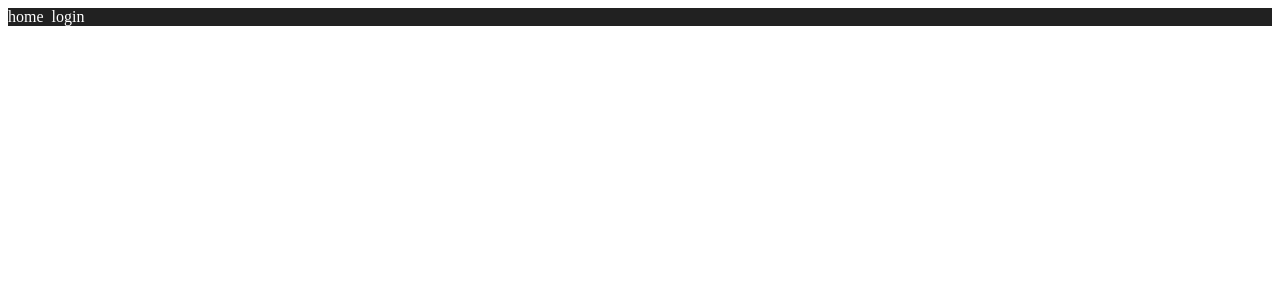
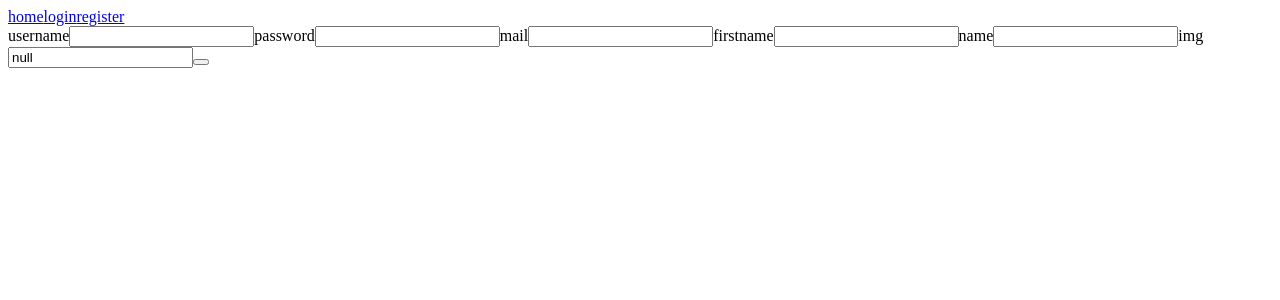
Before and after one commit to Maddax10/sports-front-vueJS, a Vue app: page /register in a window 1280 px wide. Before the commit this address had no page. Shown: the top 300 px of the page. Built offline with nearby package versions, Linux system fonts and the light colour scheme.

Commit message:
add link to nav, create RegisterView and basic form

```diff
--- a/src/App.vue
+++ b/src/App.vue
@@ -2,6 +2,7 @@
   <nav>
     <router-link class="link" to="/">home</router-link>
     <router-link class="link" to="/login">login</router-link>
+    <router-link class="link" to="/register">register</router-link>
   </nav>
   <router-view></router-view>
 </template>
@@ -11,19 +12,4 @@ import { RouterView } from 'vue-router';
 
 </script>
 
-<style lang="scss" scoped>
-nav {
-  background-color: #212121;
-  display: flex;
-  gap: .5rem;
-
-  .link {
-    color: white;
-    text-decoration: none;
-
-    &:hover {
-      color: #ff3e3e;
-    }
-  }
-}
-</style>
+<style lang="scss" scoped></style>
--- a/src/router/index.js
+++ b/src/router/index.js
@@ -1,5 +1,6 @@
 import HomeView from '@/views/HomeView.vue'
 import LoginView from '@/views/LoginView.vue'
+import RegisterView from '@/views/RegisterView.vue'
 import { createRouter, createWebHistory } from 'vue-router'
 
 const router = createRouter({
@@ -15,6 +16,11 @@ const router = createRouter({
       name: 'login',
       component: LoginView,
     },
+    {
+      path: '/register',
+      name: 'register',
+      component: RegisterView,
+    },
   ],
 })
 
--- /dev/null
+++ b/src/views/RegisterView.vue
@@ -0,0 +1,17 @@
+<template>
+    <div class="cardRegister">
+        <label for="">username</label>
+        <input type="text" />
+        <label for="">password</label>
+        <input type="password" />
+        <label for="">mail</label>
+        <input type="mail" />
+        <label for="">firstname</label>
+        <input type="text" />
+        <label for="">name</label>
+        <input type="text" />
+        <label for="">img</label>
+        <input type="text" value="null" />
+        <button></button>
+    </div>
+</template>
```
